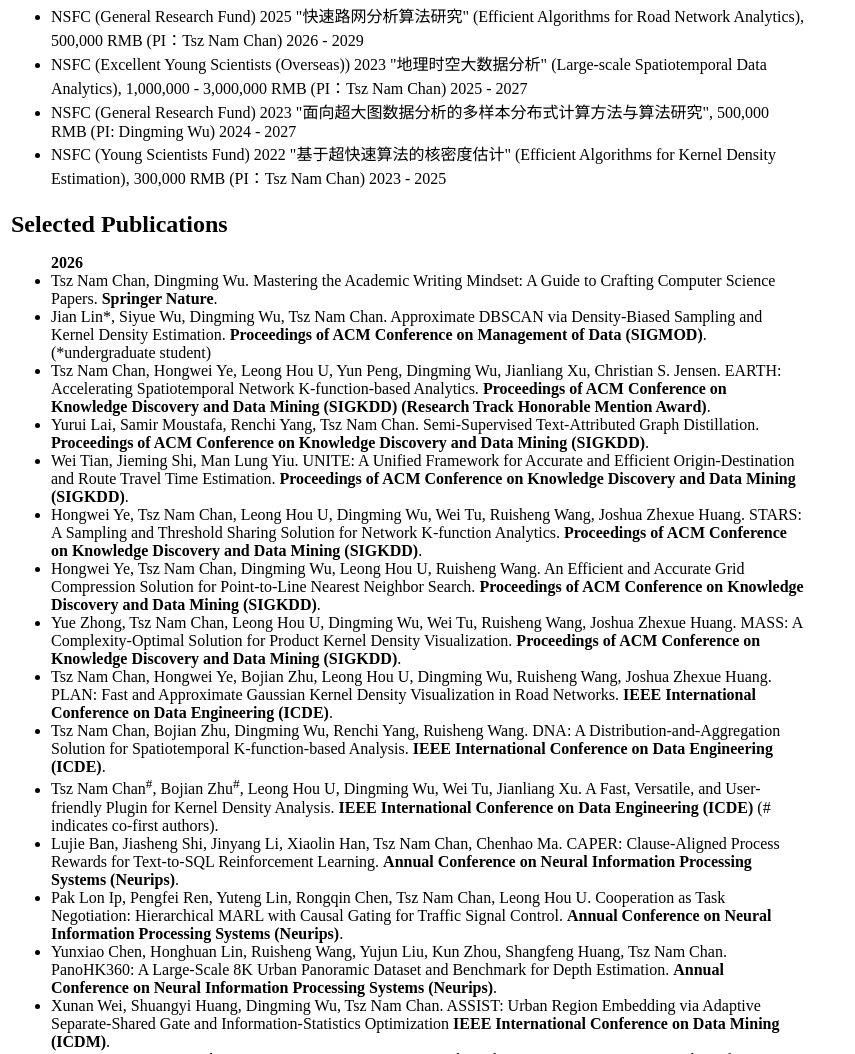
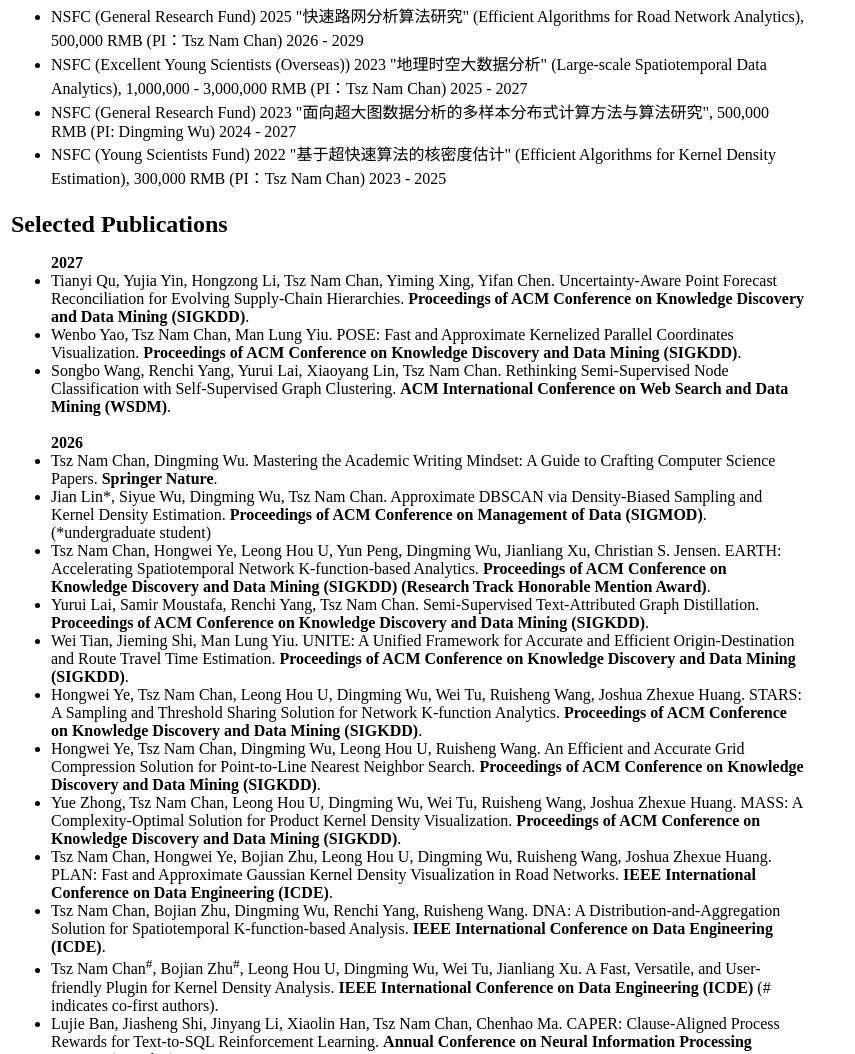
Before and after one commit to SZU-DBGroup/szu-dbgroup.github.io, a plain HTML site: page index.html in a window 1280 px wide. Shown: the part 1264-2318 px from the top of the page, without its empty margins (0-855 px from the left). Drawn offline with Linux system fonts and the light colour scheme.

Commit message:
Update index.html

```diff
--- a/index.html
+++ b/index.html
@@ -209,6 +209,21 @@ edisonchan<img src="images/email.jpg" width="12" height="11">comp.hkbu.edu.hk</s
 	<td>
 		<font size = "+2"><b>Selected Publications</b> </font> <br>
 			<ul>
+				<b>2027</b><br>
+				<li>
+					Tianyi Qu, Yujia Yin, Hongzong Li, Tsz Nam Chan, Yiming Xing, Yifan Chen. Uncertainty-Aware Point Forecast Reconciliation for Evolving Supply-Chain Hierarchies. <b>Proceedings of ACM Conference on Knowledge Discovery and Data Mining (SIGKDD)</b>.
+				</li>
+
+				<li>
+					Wenbo Yao, Tsz Nam Chan, Man Lung Yiu. POSE: Fast and Approximate Kernelized Parallel Coordinates Visualization. <b>Proceedings of ACM Conference on Knowledge Discovery and Data Mining (SIGKDD)</b>.
+				</li>
+
+				<li>
+					Songbo Wang, Renchi Yang, Yurui Lai, Xiaoyang Lin, Tsz Nam Chan. Rethinking Semi-Supervised Node Classification with Self-Supervised Graph Clustering. <b>ACM International Conference on Web Search and Data Mining (WSDM)</b>.
+				</li>
+
+				<br>
+
 				<b>2026</b><br>
 				<li>
 					Tsz Nam Chan, Dingming Wu. Mastering the Academic Writing Mindset: A Guide to Crafting Computer Science Papers. <b>Springer Nature</b>.
```
